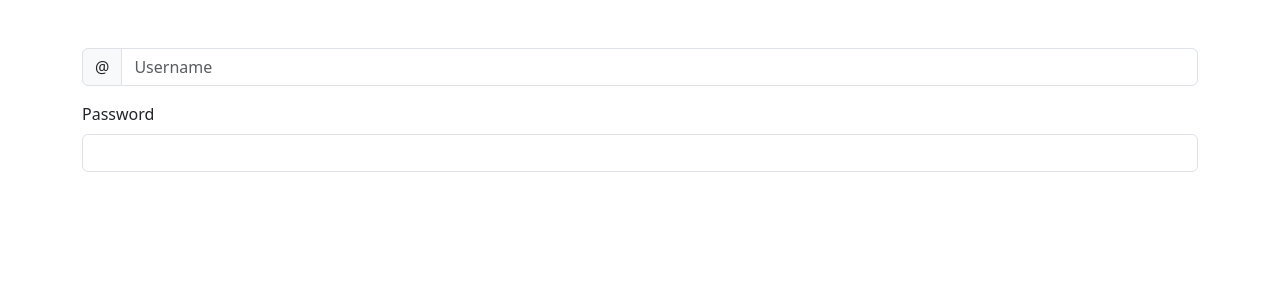
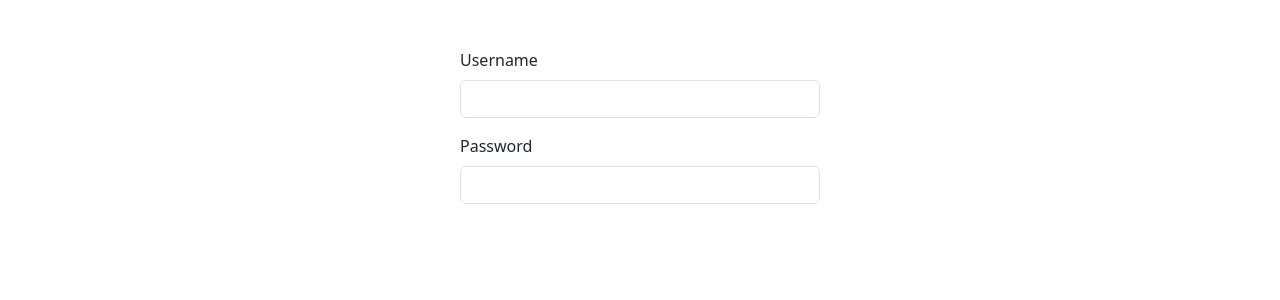
Before and after one commit to Jeevananthan-S/LOGIN_TeamProject, an Angular app: page / in a window 1280 px wide. Shown: the top 300 px of the page. Built offline with nearby package versions, Linux system fonts and the light colour scheme.

Commit message:
Did some styling

```diff
--- a/src/app/app.component.html
+++ b/src/app/app.component.html
@@ -1,19 +1,17 @@
 <!-- **********************Jeeva 11/07/2023 Create html file - separated works accordingly***************************** -->
-<section class="container my-5">
+<section class="container my-5" style="width: 30%;">
 
-  <div class="username">
+  <div class="username my-3">
     <!-- Jeeva 11/07/2023 Create username input tag -->
-    <div class="input-group mb-3">
-      <span class="input-group-text" id="basic-addon1">@</span>
-      <input type="text" class="form-control" placeholder="Username" aria-label="Username">
-    </div>
+      <label for="inputPassword5" class="form-label">Username</label>
+      <input type="text" class="form-control" placeholder="" aria-label="Username">
 
   </div>
 
 
-  <div class="password">
+  <div class="password my-3">
     <label for="inputPassword5" class="form-label">Password</label>
-<input type="password" id="inputPassword5" class="form-control" aria-labelledby="passwordHelpBlock">
+    <input type="password" id="inputPassword5" class="form-control" aria-labelledby="passwordHelpBlock">
 
 
   </div>
```
